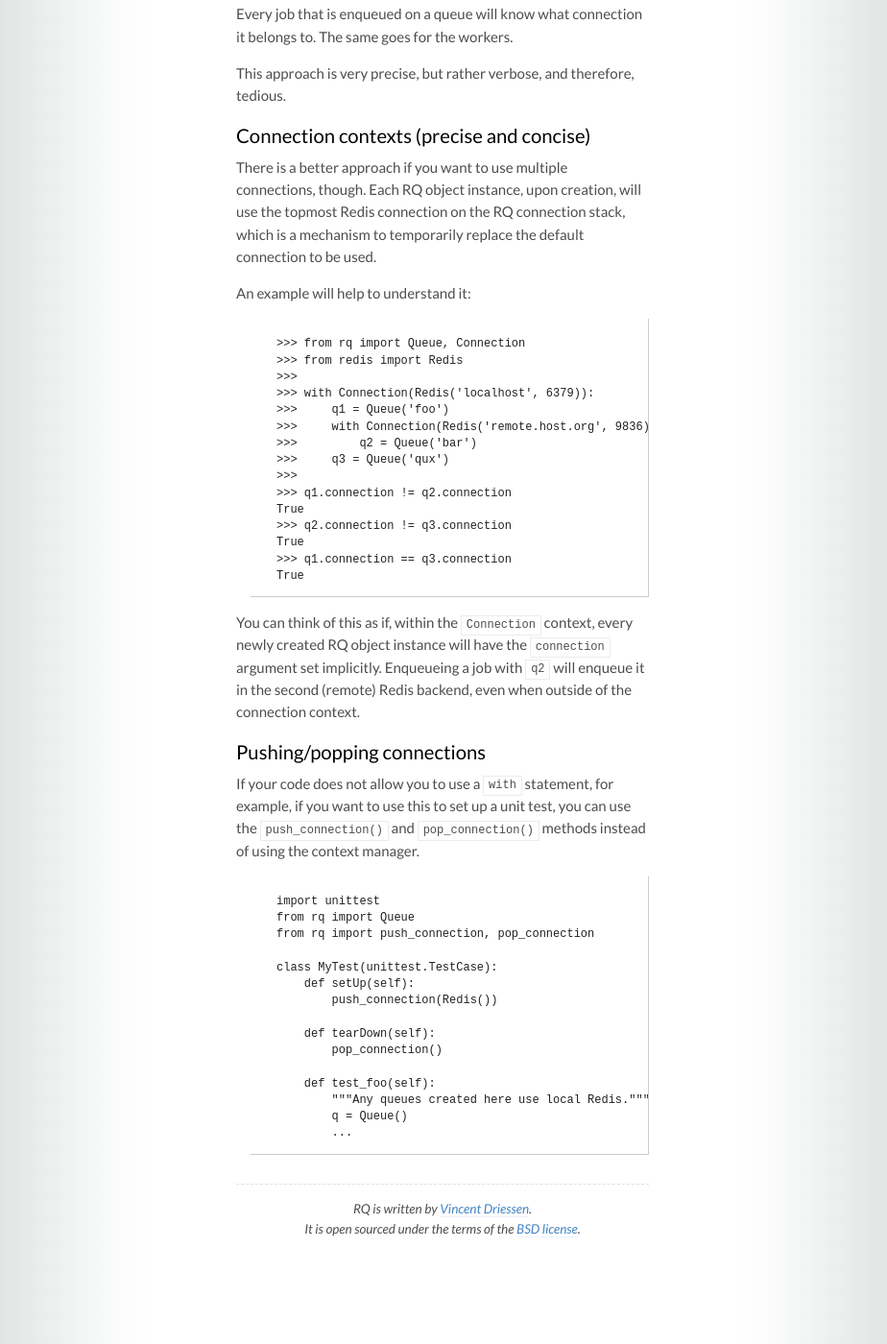
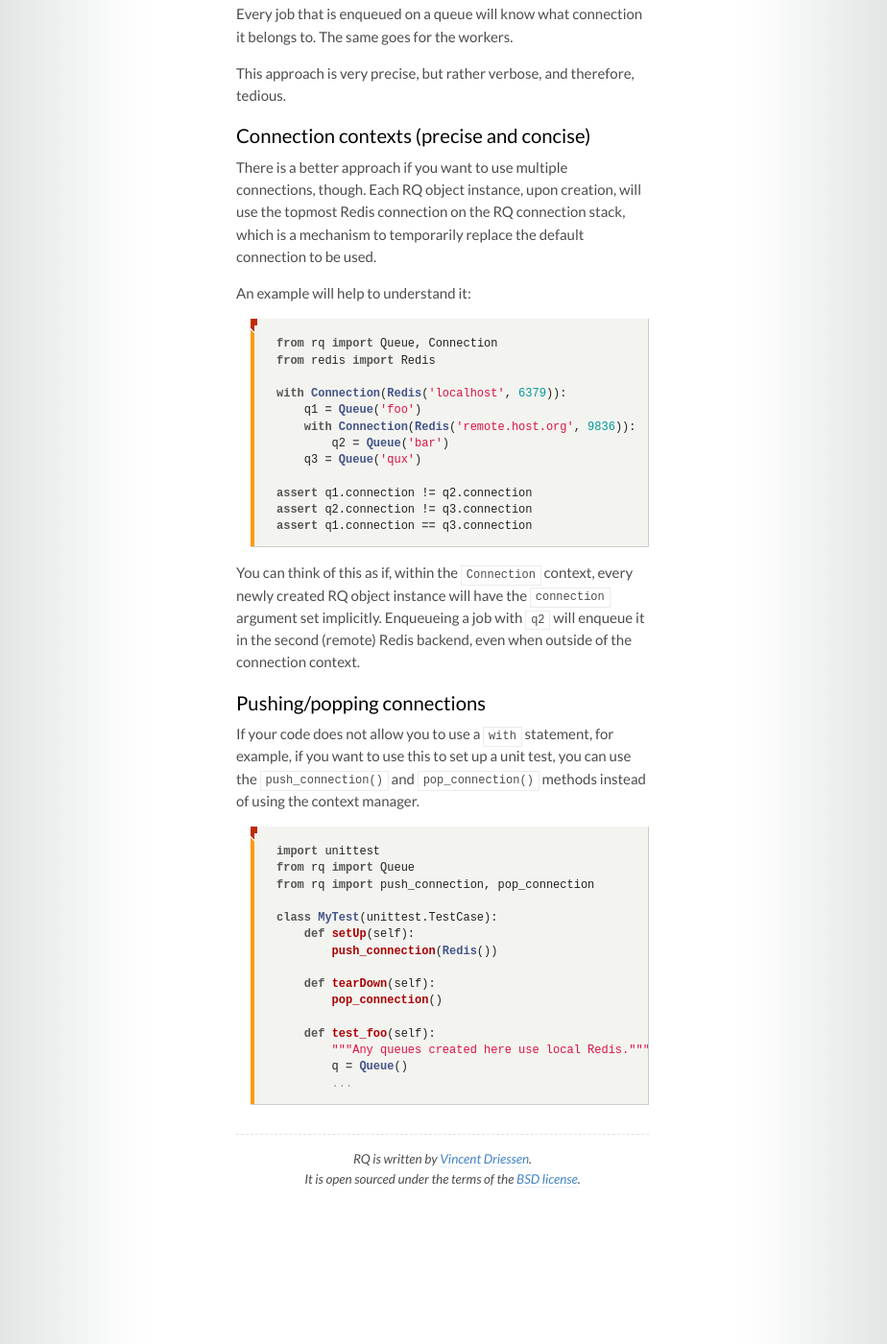
Before and after one commit to rq/rq, a Jekyll site: the page built from docs/connections.md, in a window 1280 px wide and 1400 px high, scrolled down 1328 px. Shown: the whole window at 96% size, without its empty margins (179-1103 px from the left). Built offline with Jekyll 4.4.1, drawn with Linux system fonts in a browser that asks for light colours; some web fonts are replaced; Markdown is read by kramdown in place of the engine named in the settings; some of the changed text lies outside the part shown.

Commit message:
Add syntax highlighting and change example.

```diff
--- a/docs/connections.md
+++ b/docs/connections.md
@@ -11,16 +11,20 @@ Redis server that you want RQ to use.
 
 In development mode, to connect to a default, local Redis server:
 
-    from rq import use_connection
-    use_connection()
+{% highlight python %}
+from rq import use_connection
+use_connection()
+{% endhighlight %}
 
 In production, to connect to a specific Redis server:
 
-    from redis import Redis
-    from rq import use_connection
+{% highlight python %}
+from redis import Redis
+from rq import use_connection
 
-    redis = Redis('my.host.org', 6789, password='secret')
-    use_connection(redis)
+redis = Redis('my.host.org', 6789, password='secret')
+use_connection(redis)
+{% endhighlight %}
 
 
 ## Multiple Redis connections
@@ -40,14 +44,16 @@ Each RQ object instance (queues, workers, jobs) has a `connection` keyword
 argument that can be passed to the constructor.  Using this, you don't need to
 use `use_connection()`.  Instead, you can create your queues like this:
 
-    from rq import Queue
-    from redis import Redis
+{% highlight python %}
+from rq import Queue
+from redis import Redis
 
-    conn1 = Redis('localhost', 6379)
-    conn2 = Redis('remote.host.org', 9836)
+conn1 = Redis('localhost', 6379)
+conn2 = Redis('remote.host.org', 9836)
 
-    q1 = Queue('foo', connection=conn1)
-    q2 = Queue('bar', connection=conn2)
+q1 = Queue('foo', connection=conn1)
+q2 = Queue('bar', connection=conn2)
+{% endhighlight %}
 
 Every job that is enqueued on a queue will know what connection it belongs to.
 The same goes for the workers.
@@ -64,21 +70,20 @@ default connection to be used.
 
 An example will help to understand it:
 
-    >>> from rq import Queue, Connection
-    >>> from redis import Redis
-    >>>
-    >>> with Connection(Redis('localhost', 6379)):
-    >>>     q1 = Queue('foo')
-    >>>     with Connection(Redis('remote.host.org', 9836)):
-    >>>         q2 = Queue('bar')
-    >>>     q3 = Queue('qux')
-    >>>
-    >>> q1.connection != q2.connection
-    True
-    >>> q2.connection != q3.connection
-    True
-    >>> q1.connection == q3.connection
-    True
+{% highlight python %}
+from rq import Queue, Connection
+from redis import Redis
+
+with Connection(Redis('localhost', 6379)):
+    q1 = Queue('foo')
+    with Connection(Redis('remote.host.org', 9836)):
+        q2 = Queue('bar')
+    q3 = Queue('qux')
+
+assert q1.connection != q2.connection
+assert q2.connection != q3.connection
+assert q1.connection == q3.connection
+{% endhighlight %}
 
 You can think of this as if, within the `Connection` context, every newly
 created RQ object instance will have the `connection` argument set implicitly.
@@ -92,18 +97,20 @@ If your code does not allow you to use a `with` statement, for example, if you
 want to use this to set up a unit test, you can use the `push_connection()` and
 `pop_connection()` methods instead of using the context manager.
 
-    import unittest
-    from rq import Queue
-    from rq import push_connection, pop_connection
+{% highlight python %}
+import unittest
+from rq import Queue
+from rq import push_connection, pop_connection
 
-    class MyTest(unittest.TestCase):
-        def setUp(self):
-            push_connection(Redis())
+class MyTest(unittest.TestCase):
+    def setUp(self):
+        push_connection(Redis())
 
-        def tearDown(self):
-            pop_connection()
+    def tearDown(self):
+        pop_connection()
 
-        def test_foo(self):
-            """Any queues created here use local Redis."""
-            q = Queue()
-            ...
+    def test_foo(self):
+        """Any queues created here use local Redis."""
+        q = Queue()
+        ...
+{% endhighlight %}
```
